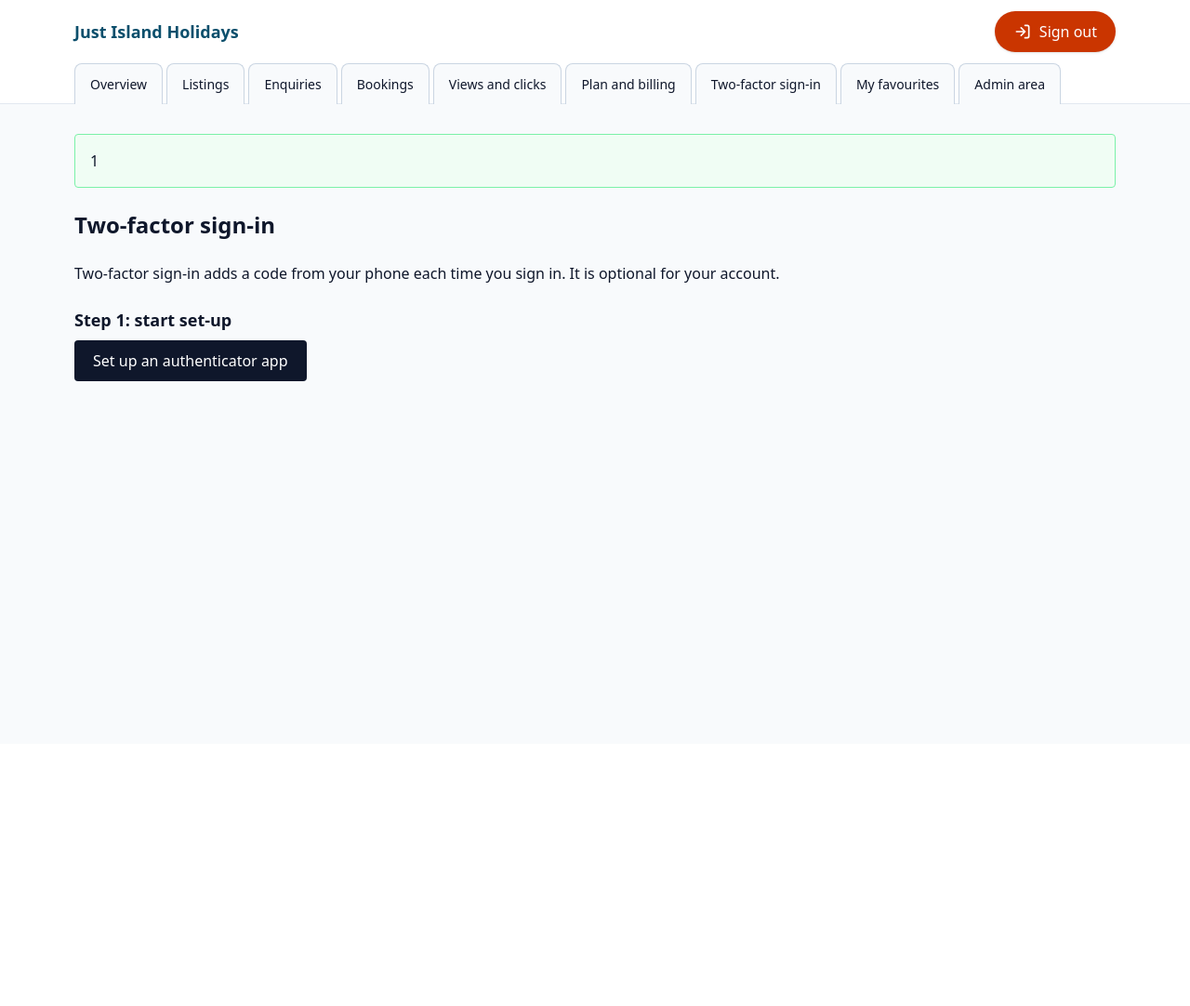
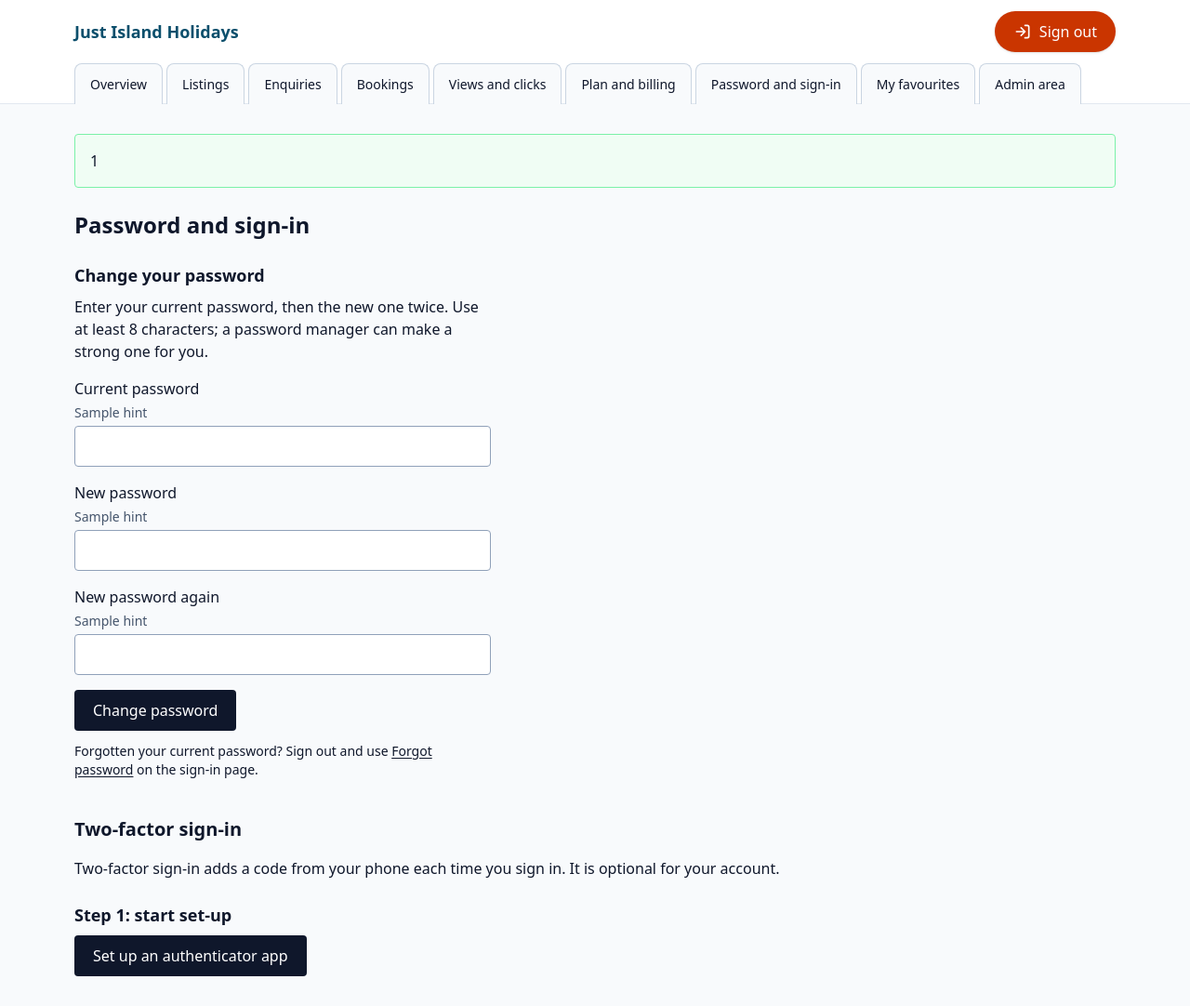
Before and after one commit to JustHolidays/JustIslandHolidays_p, a Laravel app: template justislandholidays/resources/views/account/security.blade.php in a window 1280 px wide. Shown: the whole page at 93% size. Before the commit the page ends 410 px from the top, so only its background shows below. Run offline with Laravel 12, Linux system fonts and the light colour scheme; a user stored in the database is signed in; tables that the repository leaves empty hold one stand-in row (values such as "Sample post"); the template is opened without the code that fills it: most values are stand-ins (such as "Sample title", 1, 10 or a date in 2020); style sheets or scripts are compiled from the project's sources.

Commit message:
Change password on the Password and sign-in page
The account tab "Two-factor sign-in" is now "Password and sign-in"
(/account/security) and starts with Change your password: current
password, new one twice, through Fortify's user-password.update with
the default rules. Errors use the default bag so the form shows them,
and each change is audited (user.password_change). Admins reach the
page from a new link in the admin header. Fortify status codes are
shown as plain words in the account layout.

Co-Authored-By: Claude Opus 5.5 <noreply@anthropic.com>

```diff
--- a/justislandholidays/app/Actions/Fortify/UpdateUserPassword.php
+++ b/justislandholidays/app/Actions/Fortify/UpdateUserPassword.php
@@ -3,6 +3,7 @@
 namespace App\Actions\Fortify;
 
 use App\Models\User;
+use App\Support\Audit;
 use Illuminate\Support\Facades\Hash;
 use Illuminate\Support\Facades\Validator;
 use Illuminate\Validation\ValidationException;
@@ -26,10 +27,12 @@ class UpdateUserPassword implements UpdatesUserPasswords
             'password' => $this->passwordRules(),
         ], [
             'current_password.current_password' => __('The provided password does not match your current password.'),
-        ])->validateWithBag('updatePassword');
+        ])->validate();   // the default error bag, so the form and page alert show the messages
 
         $user->forceFill([
             'password' => Hash::make($input['password']),
         ])->save();
+
+        Audit::record($user, 'user.password_change', $user);
     }
 }
--- a/justislandholidays/resources/views/account/security.blade.php
+++ b/justislandholidays/resources/views/account/security.blade.php
@@ -1,7 +1,24 @@
-@extends('layouts.account', ['title' => 'Two-factor sign-in'])
+@extends('layouts.account', ['title' => 'Password and sign-in'])
 
 @section('content')
-    <h1 class="mb-6 text-2xl font-semibold">Two-factor sign-in</h1>
+    <h1 class="mb-6 text-2xl font-semibold">Password and sign-in</h1>
+
+    {{-- Change password (21 Nov 2026), through Fortify's user-password.update. --}}
+    <section aria-labelledby="password-heading" class="mb-10 max-w-md">
+        <h2 id="password-heading" class="mb-2 text-lg font-semibold">Change your password</h2>
+        <p class="mb-4">Enter your current password, then the new one twice. Use at least 8 characters; a password manager can make a strong one for you.</p>
+        <form method="POST" action="{{ route('user-password.update') }}" data-change-password>
+            @csrf
+            @method('PUT')
+            <x-field name="current_password" label="Current password" type="password" autocomplete="current-password" required />
+            <x-field name="password" label="New password" type="password" autocomplete="new-password" required />
+            <x-field name="password_confirmation" label="New password again" type="password" autocomplete="new-password" required />
+            <x-button>Change password</x-button>
+        </form>
+        <p class="mt-3 text-sm">Forgotten your current password? Sign out and use <a href="{{ route('password.request') }}" class="underline">Forgot password</a> on the sign-in page.</p>
+    </section>
+
+    <h2 class="mb-4 text-xl font-semibold">Two-factor sign-in</h2>
 
     @if ($user->isAdmin())
         <p class="mb-2">Admin accounts always need a second step when signing in. You can choose how:</p>
@@ -25,7 +42,7 @@
         </form>
 
         @if (request('show') === 'codes')
-            <h2 class="mb-2 text-lg font-semibold">Recovery codes</h2>
+            <h3 class="mb-2 text-lg font-semibold">Recovery codes</h3>
             <p class="mb-2">Keep these somewhere safe. Each one works once if you lose your phone.</p>
             <ul class="mb-6 rounded border border-slate-300 bg-white p-4 font-mono">
                 @foreach ($user->recoveryCodes() as $code)
@@ -40,7 +57,7 @@
             <x-button>{{ $user->isAdmin() ? 'Stop using the app and get codes by email instead' : 'Turn off two-factor sign-in' }}</x-button>
         </form>
     @elseif ($user->two_factor_secret)
-        <h2 class="mb-2 text-lg font-semibold">Step 2: scan the code</h2>
+        <h3 class="mb-2 text-lg font-semibold">Step 2: scan the code</h3>
         <p class="mb-4">Scan this with your authenticator app, then enter the 6-digit code it shows.</p>
         <div class="mb-4 inline-block bg-white p-4" role="img" aria-label="QR code for your authenticator app">{!! $user->twoFactorQrCodeSvg() !!}</div>
         <p class="mb-6 text-sm">Cannot scan it? Enter this key in the app instead: <span class="font-mono">{{ decrypt($user->two_factor_secret) }}</span></p>
@@ -51,7 +68,7 @@
             <x-button>Turn on authenticator app sign-in</x-button>
         </form>
     @else
-        <h2 class="mb-2 text-lg font-semibold">{{ $user->isAdmin() ? 'Use an authenticator app instead' : 'Step 1: start set-up' }}</h2>
+        <h3 class="mb-2 text-lg font-semibold">{{ $user->isAdmin() ? 'Use an authenticator app instead' : 'Step 1: start set-up' }}</h3>
         <form method="POST" action="{{ route('two-factor.enable') }}">
             @csrf
             <x-button>Set up an authenticator app</x-button>
--- a/justislandholidays/resources/views/layouts/account.blade.php
+++ b/justislandholidays/resources/views/layouts/account.blade.php
@@ -41,7 +41,7 @@
                     if ($user->can('use-billing')) {
                         $links[] = ['account.billing', 'Plan and billing'];
                     }
-                    $links[] = ['account.security', 'Two-factor sign-in'];
+                    $links[] = ['account.security', 'Password and sign-in'];
                     $links[] = ['account.favourites', 'My favourites'];   // everyone can save homes; always the last tab (20 Nov 2026)
                 @endphp
                 @foreach ($links as [$route, $label])
@@ -64,7 +64,13 @@
 
     <main id="main" class="mx-auto max-w-6xl px-4 py-8">
         @if (session('status'))
-            <div role="status" class="mb-6 rounded border border-green-300 bg-green-50 p-4">{{ session('status') }}</div>
+            {{-- Fortify answers with codes such as "password-updated": shown as plain words. --}}
+            <div role="status" class="mb-6 rounded border border-green-300 bg-green-50 p-4">{{ [
+                'password-updated' => 'Your password has been changed.',
+                'two-factor-authentication-enabled' => 'Now scan the code with your authenticator app.',
+                'two-factor-authentication-confirmed' => 'Authenticator app sign-in is on.',
+                'two-factor-authentication-disabled' => 'Authenticator app sign-in is off.',
+            ][session('status')] ?? session('status') }}</div>
         @endif
 
         @if ($errors->any())
--- a/justislandholidays/resources/views/layouts/admin.blade.php
+++ b/justislandholidays/resources/views/layouts/admin.blade.php
@@ -71,6 +71,7 @@
                     <span class="text-sm">Island: {{ $adminIslands->first()->translate('name', 'en') }}</span>
                 @endif
                 <span class="text-sm">{{ $admin->name }} ({{ $admin->role->label() }})</span>
+                <a href="{{ route('account.security') }}" class="inline-flex min-h-11 items-center rounded px-3 text-sm underline">Password and sign-in</a>
                 <form method="POST" action="{{ route('logout') }}">
                     @csrf
                     <button type="submit" class="min-h-11 rounded px-3 text-sm underline">Sign out</button>
```
Also changed, not shown: CLAUDE.md (+1 -0 lines), justislandholidays/tests/Feature/Auth/ChangePasswordTest.php (added, +87 -0 lines), 3 other files.
